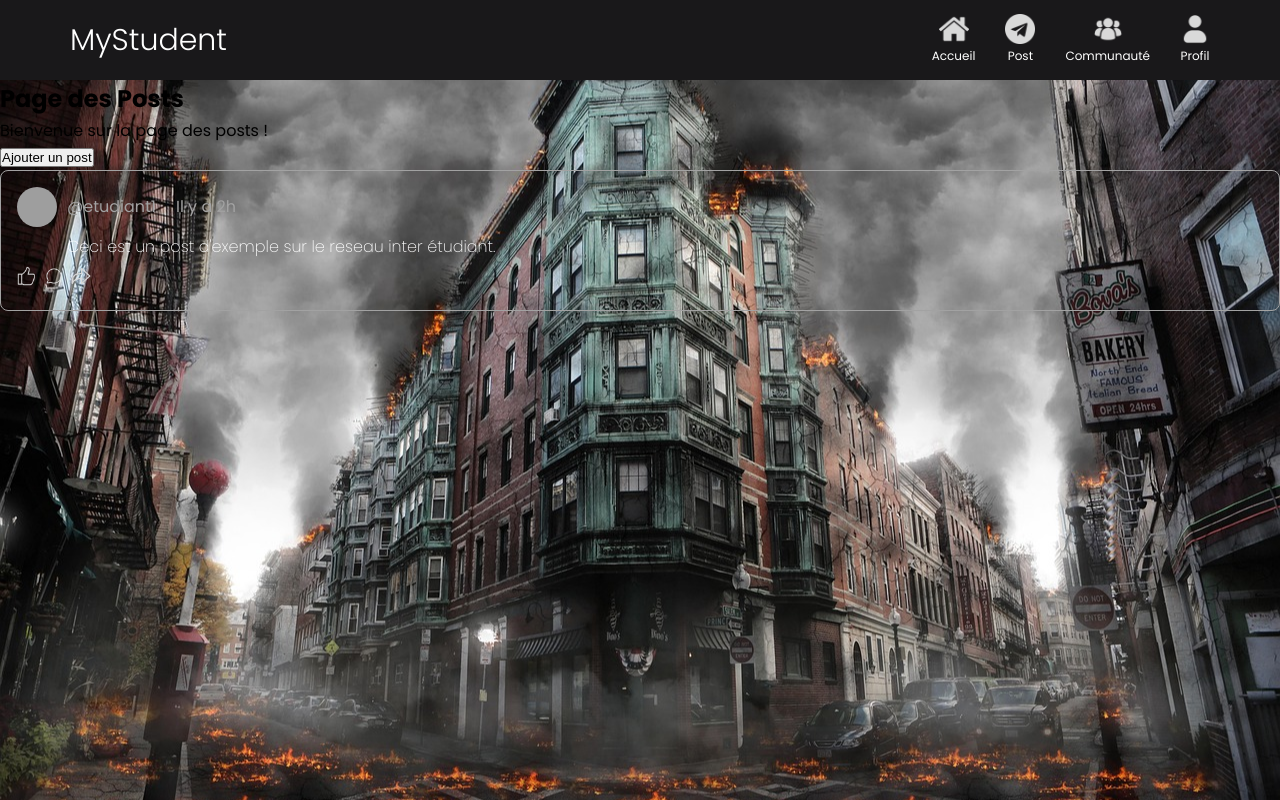
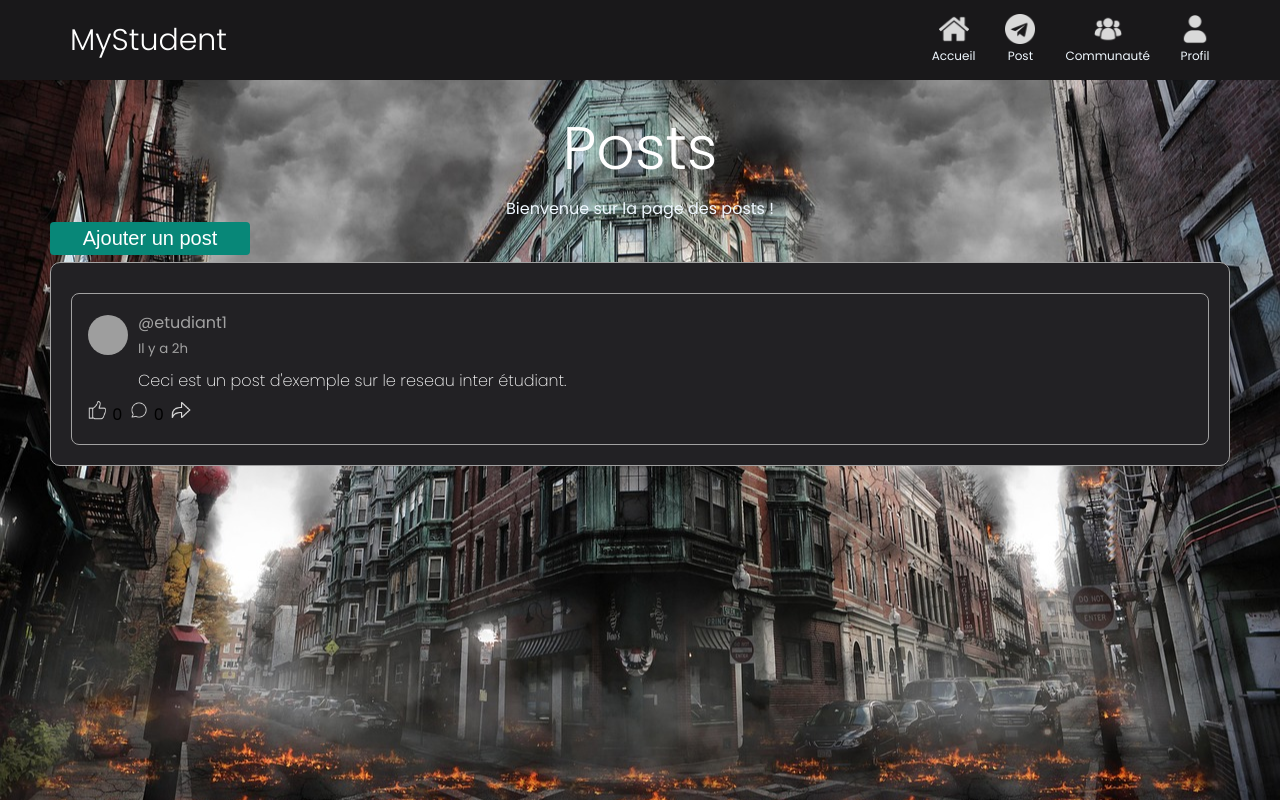
Before and after one commit to ikoto92/EtuConnect, a React (Vite) app: page /pagePost in a window 1280 px wide. Built offline with nearby package versions, Linux system fonts and the light colour scheme; grey boxes are pictures that could not be loaded.

Commit message:
Ajout de la ccs sur les autres pages

```diff
--- /dev/null
+++ b/src/pages/PageCommunaute.css
@@ -0,0 +1,73 @@
+.communaute-container {
+  padding: 40px 70px;
+  color: #FFFFFF;
+}
+
+.user-profile {
+  display: flex;
+  flex-direction: column;
+  align-items: center;
+  margin-bottom: 30px;
+}
+
+.user-avatar {
+  width: 100px;
+  height: 100px;
+  border-radius: 100%;
+  object-fit: cover;
+  border: 2px solid #A2A2A2;
+}
+
+.user-name {
+  margin-top: 10px;
+  font-size: 1.4rem;
+  color: #FFFFFF;
+  font-weight: 500;
+}
+
+.post-title {
+  color: #A2A2A2;
+  text-transform: uppercase;
+  font-size: 0.9rem;
+  letter-spacing: 1px;
+}
+
+.no-posts {
+  color: #A2A2A2;
+  text-align: center;
+}
+
+.posts-list {
+  display: flex;
+  flex-direction: column;
+}
+
+.post-card {
+  background-color: #222124;
+  border: 1px solid #A2A2A2;
+  border-radius: 8px;
+  padding: 16px;
+  transition: transform 0.2s ease, background-color 0.3s ease;
+}
+
+.post-card:hover {
+  transform: translateY(-2px);
+  background-color: #2a292d;
+}
+
+.post-image {
+  max-width: 300px;
+  border-radius: 6px;
+  margin-bottom: 10px;
+}
+
+.post-text {
+  color: #FFFFFF;
+  font-weight: 300;
+  margin-bottom: 8px;
+}
+
+.post-date {
+  color: #A2A2A2;
+  font-size: 0.8rem;
+}
--- a/src/pages/Post.jsx
+++ b/src/pages/Post.jsx
@@ -1,23 +1,82 @@
-import './Post.css';
-import profilPic from '../assets/magician-8763894_1280.png';
-import liker from '../assets/like.png';
-import comment from '../assets/comment.png';
-import share from '../assets/share.png';
+import { useState } from "react";
+import "./Post.css";
+import profilPic from "../assets/magician-8763894_1280.png";
+import liker from "../assets/like.png";
+import comment from "../assets/comment.png";
+import share from "../assets/share.png";
 
-function Post({ username = "@utilisateur", timeAgo = "Il y a 2h", content = "Ceci est un post d'exemple sur le reseau inter étudiant." }) {
+function Post({
+  username = "@utilisateur",
+  timeAgo = "Il y a 2h",
+  content = "Ceci est un post d'exemple sur le réseau inter étudiant."
+}) {
+  const [likes, setLikes] = useState(0);
+  const [comments, setComments] = useState([]);
+  const [newComment, setNewComment] = useState("");
+  const [showComments, setShowComments] = useState(false);
+
+  function handleLike() {
+    setLikes((prev) => prev + 1);
+  }
+
+  function handleToggleComments() {
+    setShowComments((prev) => !prev);
+  }
+
+  function handleAddComment(e) {
+    e.preventDefault();
+    if (!newComment.trim()) return;
+    setComments((prev) => [...prev, newComment.trim()]);
+    setNewComment("");
+  }
+
+  function handleShare() {
+    alert("Post partagé !");
+  }
+
   return (
     <div className="card">
       <div className="user">
         <img src={profilPic} alt="" />
-        <span>{username}</span><br />
-        <span>{timeAgo}</span>
+        <div>
+          <span>{username}</span>
+          <br />
+          <small>{timeAgo}</small>
+        </div>
       </div>
-      <span className='textContent'>{content}</span>
+
+      <span className="textContent">{content}</span>
+
       <ul>
-        <li><img src={liker} alt="" /></li>
-        <li><img src={comment} alt="" /></li>
-        <li><img src={share} alt="" /></li>
+        <li onClick={handleLike} title="J'aime">
+          <img src={liker} alt="Like" /> <span>{likes}</span>
+        </li>
+        <li onClick={handleToggleComments} title="Commenter">
+          <img src={comment} alt="Commenter" /> <span>{comments.length}</span>
+        </li>
+        <li onClick={handleShare} title="Partager">
+          <img src={share} alt="Partager" />
+        </li>
       </ul>
+
+      {showComments && (
+        <div className="comments-section">
+          <form onSubmit={handleAddComment}>
+            <input
+              value={newComment}
+              onChange={(e) => setNewComment(e.target.value)}
+              placeholder="Écris un commentaire..."
+            />
+            <button type="submit">Envoyer</button>
+          </form>
+
+          <div className="comment-list">
+            {comments.map((c, i) => (
+              <p key={i}>{c}</p>
+            ))}
+          </div>
+        </div>
+      )}
     </div>
   );
 }
--- a/src/pages/pageCommunaute.jsx
+++ b/src/pages/pageCommunaute.jsx
@@ -1,35 +1,36 @@
+import "./PageCommunaute.css";
 
-function PageCommunaute({ user}) {
+function PageCommunaute({ user }) {
   return (
+    <div className="communaute-container">
+      <div className="user-profile">
+        <img src={user.image} alt={user.name} className="user-avatar" />
+        <h2 className="user-name">{user.name}</h2>
+      </div>
 
-     <div>
-      <h2>{user.name}</h2>
-      <img
-        src={user.image}
-        alt={user.name}
-      />
+      <h3 className="post-title">Publications :</h3>
 
-      <h3>Publications :</h3>
       {user.posts.length === 0 ? (
-        <p>Aucune publication</p>
+        <p className="no-posts">Aucune publication</p>
       ) : (
-        user.posts.map((post, index) => (
-          <div key={index}>
+        <div className="posts-list">
+          {user.posts.map((post, index) => (
+            <div className="post-card" key={index}>
               {post.typePhoto === "photo" ? (
                 <img
                   src={post.content}
                   alt="publication"
-                style={{ maxWidth: 200}}
+                  className="post-image"
                 />
               ) : (
-              <p>{post.content}</p>
+                <p className="post-text">{post.content}</p>
               )}
-
-              <small>
+              <small className="post-date">
                 Publié le : {post.date}
               </small>
             </div>
-        ))
+          ))}
+        </div>
       )}
     </div>
   );
--- /dev/null
+++ b/src/pages/pagePost.css
@@ -0,0 +1,100 @@
+.posts-container{
+   background-color: #222124;
+  border: 1px solid #A2A2A2;
+  border-radius: 10px;
+  padding: 20px;
+  margin: auto 50px;
+}
+.card{
+  margin-top: 10px;
+}
+h2{
+  color: #FFFFFF;
+  font-weight: 300;
+  font-size: 6rem;
+  text-align: center;
+  margin-top: 20px;
+}
+p{
+  color: aliceblue;
+  text-align: center;
+}
+.addPostBtn{
+  margin-left: 50px;
+  margin-bottom: 7px;
+  border: none;
+  width: 200px;
+  padding: 5px;
+  border-radius: 4px;
+  font-size: 2rem;
+  color: #FFFFFF;
+  background-color: hsl(173, 89%, 28%);
+  transition: background .5s ease;
+  cursor: pointer
+}
+
+.addPostBtn:hover{
+  background-color: hsl(173, 89%, 40%);
+}
+
+.form{
+  margin: 10px 50px;
+  background-color: #A2A2A2;
+  padding: 5px;
+  border-radius: 10px;
+  width: 50%;
+}
+.addFormBtn{
+  color: #FFFFFF;
+  background-color: hsl(173, 89%, 28%);
+  transition: background .5s ease;
+  cursor: pointer;
+  border: none;
+  width: 120px;
+  height: 30px;
+  font-size: 1.5rem;
+  border-radius: 5px;
+}
+.addFormBtn:hover{
+  background-color: hsl(173, 89%, 40%);
+}
+.nomUser,
+.contenu {
+  display: flex;
+  align-items: center;       /* centre verticalement le label et l’input */
+  justify-content: center;   /* centre horizontalement le tout */
+  width: 100%;
+  gap: 10px;
+}
+
+.nomUser label,
+.contenu label {
+  display: flex;
+  flex-direction: column;
+  align-items: center;
+  font-size: 1rem;
+  color: #19181A;
+  font-weight: 500;
+}
+
+.nomUser input,
+.contenu textarea {
+  width: 500px;
+  padding: 8px;
+  border: 1px solid #666;
+  border-radius: 5px;
+  font-size: 1rem;
+  margin-top: 5px;
+  outline: none;
+}
+
+.contenu textarea {
+  min-height: 100px;
+  resize: none;
+}
+.btn{
+  display: flex;
+  justify-content: center;
+  margin: 10px;
+  gap: 5px;
+}
--- a/src/pages/pagePost.jsx
+++ b/src/pages/pagePost.jsx
@@ -1,5 +1,6 @@
 import { useState } from "react";
 import Post from "./Post";
+import './pagePost.css';
 
 function PagePost() {
   const [posts, setPosts] = useState([
@@ -38,17 +39,17 @@ function PagePost() {
 
   return (
     <div>
-      <h2>Page des Posts</h2>
+      <h2>Posts</h2>
       <p>Bienvenue sur la page des posts !</p>
 
       <div>
         {!showForm && (
-          <button onClick={handleAddClick}>Ajouter un post</button>
+          <button className="addPostBtn" onClick={handleAddClick}>Ajouter un post</button>
         )}
 
         {showForm && (
-          <form onSubmit={handleSubmit} style={{ marginTop: 8 }}>
-            <div>
+          <form className="form" onSubmit={handleSubmit} style={{ marginTop: 8 }}>
+            <div className="nomUser">
               <label>
                 Nom d'utilisateur :{' '}
                 <input
@@ -58,7 +59,7 @@ function PagePost() {
                 />
               </label>
             </div>
-            <div>
+            <div className="contenu">
               <label>
                 Contenu :{' '}
                 <textarea
@@ -68,9 +69,9 @@ function PagePost() {
                 />
               </label>
             </div>
-            <div>
-              <button type="submit">Publier</button>{' '}
-              <button type="button" onClick={() => setShowForm(false)}>
+            <div className="btn">
+              <button className="addFormBtn" type="submit">Publier</button>{' '}
+              <button className="addFormBtn" type="button" onClick={() => setShowForm(false)}>
                 Annuler
               </button>
             </div>
```
Lines whose indentation alone changed are shown as unchanged.
